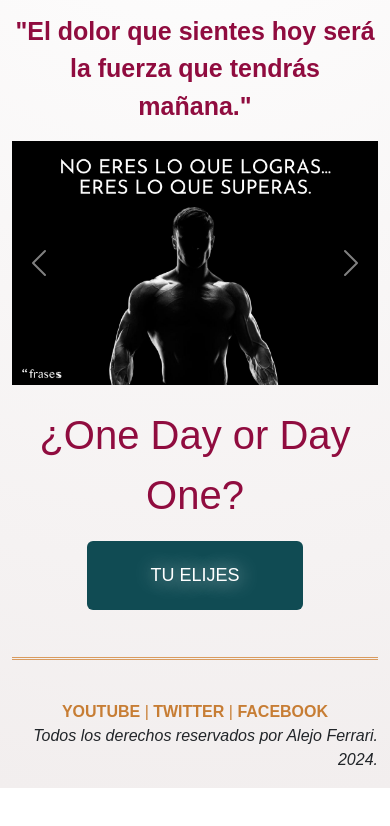
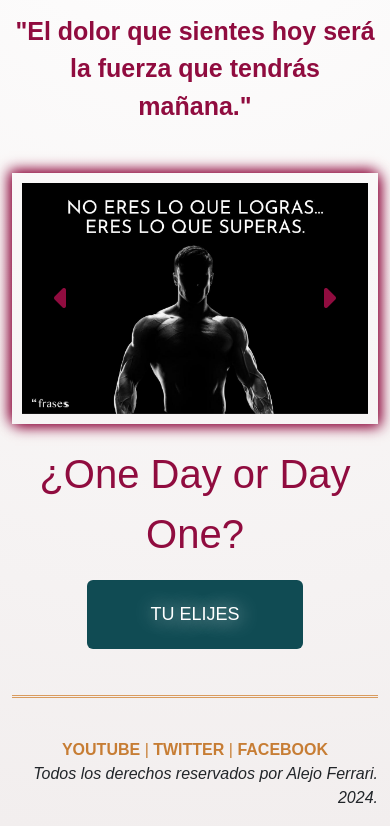
Before and after one commit to AlejoFerrari463/crossfit, a plain HTML site: page index.html in a window 390 px wide. Shown: the part 1238-2064 px from the top of the page. Before the commit the page ends 2026 px from the top, so only its background shows below. Drawn offline with nearby package versions, Linux system fonts and the light colour scheme.

Commit message:
cambio en el carrousel

```diff
--- a/index.html
+++ b/index.html
@@ -18,6 +18,9 @@
 
     <!-- ANIMATE-CSS -->
     <link rel="stylesheet" href="https://cdnjs.cloudflare.com/ajax/libs/animate.css/4.1.1/animate.min.css" />
+
+      <!-- FONT AWESOME -->
+      <script src="https://kit.fontawesome.com/e1002091bf.js" crossorigin="anonymous"></script>
 
 
 </head>
@@ -96,10 +99,10 @@
         </div>
 
 
-        <div id="carouselExample" class="carousel slide">
+        <div id="carouselExample" class="carousel slide mt-5">
             <div class="carousel-inner">
                 <div class="carousel-item active">
-                    <img class="imagenIndex" src="imagenes/noPain.jpg" class="d-block w-100" alt="no pain no gain">
+                    <img class="imagenIndex" src="imagenes/noPain.jpg" class="d-block w-100 " alt="no pain no gain">
                 </div>
                 <div class="carousel-item">
                     <img class="imagenIndex" src="imagenes/pesas.jpeg" class="d-block w-100" alt="pesas varias">
@@ -109,12 +112,10 @@
                 </div>
             </div>
             <button class="carousel-control-prev" type="button" data-bs-target="#carouselExample" data-bs-slide="prev">
-                <span class="carousel-control-prev-icon" aria-hidden="true"></span>
-                <span class="visually-hidden">Previous</span>
+                <i class="fa-solid fa-caret-left fa-2xl"></i>                <span class="visually-hidden">Previous</span>
             </button>
             <button class="carousel-control-next" type="button" data-bs-target="#carouselExample" data-bs-slide="next">
-                <span class="carousel-control-next-icon" aria-hidden="true"></span>
-                <span class="visually-hidden">Next</span>
+                <i class="fa-solid fa-caret-right fa-2xl"></i>                <span class="visually-hidden">Next</span>
             </button>
         </div>
 
--- a/scss/_header.scss
+++ b/scss/_header.scss
@@ -80,6 +80,12 @@ nav {
 
 }
 
+.navbar-toggler:focus {
+    box-shadow: 0px 0px 12px $color-secundario;
+
+}
+
+
 
 
 
--- a/scss/_index.scss
+++ b/scss/_index.scss
@@ -45,19 +45,73 @@
 
 }
 
-.carousel-item {
-    height: 80vh;
+.carousel {
+
+    margin: 0 140px;
+    box-shadow: 3px 3px 13px $color-alternativo,-3px -3px 13px $color-alternativo;
+    padding: 10px;
+}
+
+
+.imagenIndex {
+
+    height: 60vh;
+    width: 100%;
+    object-fit: contain;
 
 }
 
-.imagenIndex {
 
-    height: 80vh;
-    width: 100%;
-    object-fit: fill;
+.carousel-control-prev{
+
+    color: $color-alternativo;
+    opacity: 100%;
+    width: 100px;
+
+
+
+}
+
+.carousel-control-prev:hover{
+
+    color: $color-alternativo;
+    opacity: 100%;
+
+
+}
+
+.carousel-control-prev:focus{
+
+    color: $color-alternativo;
+    opacity: 100%;
+
+}
+
+.carousel-control-next{
+
+    color: $color-alternativo;
+    opacity: 100%;
+    width: 100px;
+
+}
+
+.carousel-control-next:hover{
+
+    color: $color-alternativo;
+    opacity: 100%;
+
+}
+
+.carousel-control-next:focus{
+
+    color: $color-alternativo;
+    opacity: 100%;
 
 }
 
 
 
+
+
+
 /* INDEX - FIN */
--- a/scss/_medias.scss
+++ b/scss/_medias.scss
@@ -84,7 +84,15 @@
 }
 
 
+@media screen and (max-width: 1100px) {
 
+    .carousel {
+
+        margin: 0 0;
+
+    }
+
+}
 
 
 
```
Also changed, not shown: css/style.css, 1 other file.
